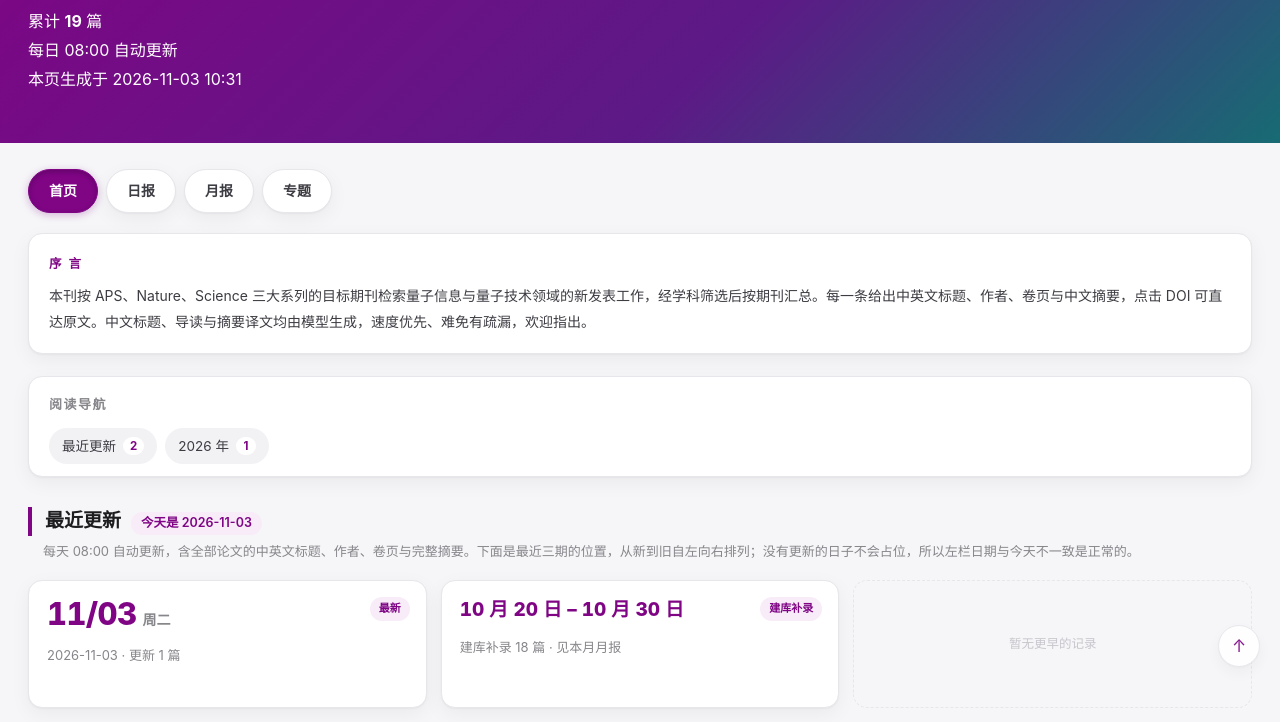
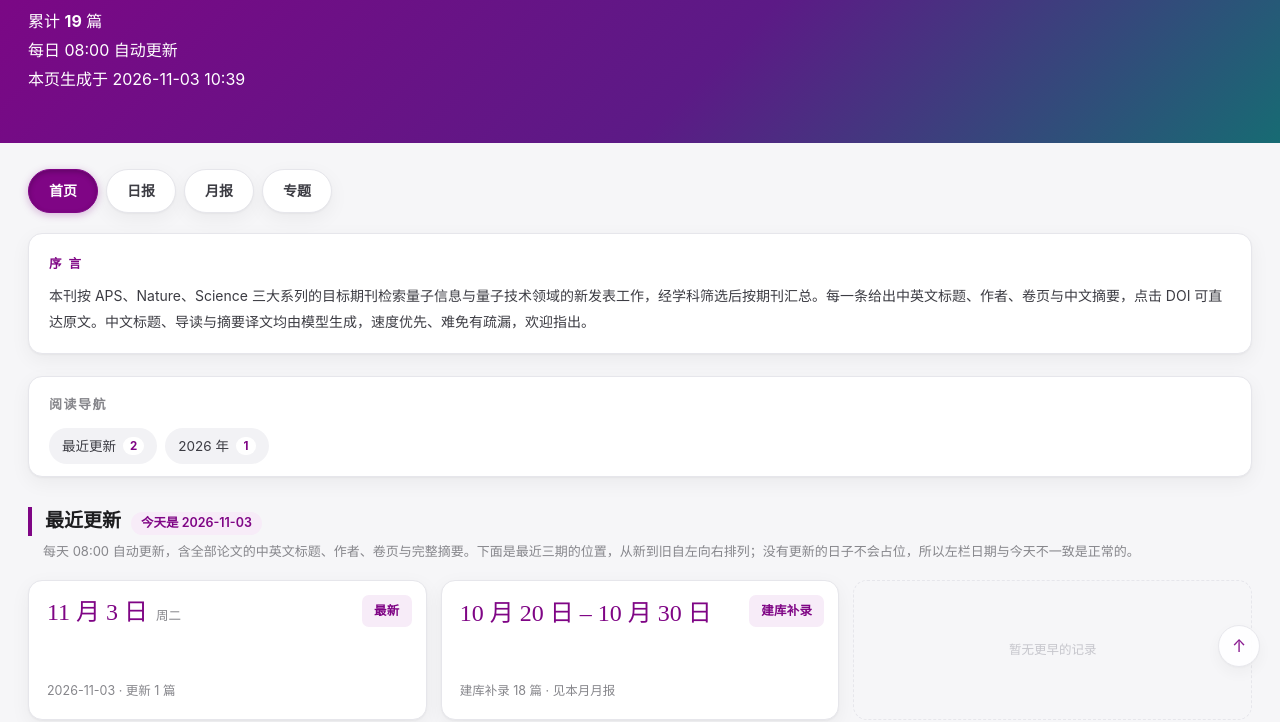
Before and after one commit to dengjiajv/quantum-digest, a plain HTML site: page index.html in a window 1280 px wide. Shown: the part 111-833 px from the top of the page. Drawn offline with Linux system fonts and the light colour scheme.

Commit message:
site: 2026-11-03 10:41

```diff
--- a/index.html
+++ b/index.html
@@ -122,22 +122,37 @@ body{
 }
 @media (max-width:820px){.recent3{grid-template-columns:1fr}}
 .recent3 .cardlink{
-  display:flex;flex-direction:column;gap:8px;height:100%;margin:0;min-height:128px;
+  display:flex;flex-direction:column;gap:10px;height:100%;margin:0;min-height:140px;
 }
-.recent3 .cl-b{align-self:flex-start;position:static;order:2}
-/* 大号日期：截短成 月/日，一眼能比出先后，不必读完整日期 */
-.recent3 .cl-d{
-  order:1;display:block;font-size:31px;font-weight:800;color:var(--purple);
-  letter-spacing:-.6px;line-height:1.1;font-variant-numeric:tabular-nums;
+/* 角标：比卡片区其它标签大一档，圆角收敛成方框而不是胶囊
+   （方框在卡片右上角更像印章，胶囊太圆会显得软）。
+   选择器要写成 .recent3 .cardlink .cl-b 三级——通用的 .cardlink .cl-b 定义在下面，
+   权重相同而位置更靠后，两级选择器会被它盖掉。 */
+.recent3 .cardlink .cl-b{
+  position:absolute;right:14px;top:14px;
+  font-size:12.5px;padding:5px 12px;border-radius:7px;letter-spacing:.3px;
 }
-.recent3 .cl-d small{
-  font-size:14px;font-weight:700;margin-left:6px;letter-spacing:0;color:var(--muted);
+/* 日期：三栏统一成「11 月 3 日」这种中文写法，同一个字号、同一个字重，不再加粗。
+   Times New Roman 是等宽数字、字形偏瘦，和下方「11 月」那一栏的观感更接近；
+   中文回退到系统字体，避免 Times 缺字时行高跳变。 */
+.recent3 .cardlink .cl-d{
+  order:1;display:block;
+  font-family:"Times New Roman",Georgia,serif;
+  font-size:24px;font-weight:400;color:var(--purple);
+  letter-spacing:0;line-height:1.25;
+  font-variant-numeric:lining-nums tabular-nums;
 }
-/* 补录批次没有「某一天」，用区间表示，字号跟着降一档才不会挤成两行 */
-.recent3 .cl-d.range{font-size:19px;letter-spacing:0;line-height:1.4}
-.recent3 .cl-s{order:3;margin-top:auto;font-size:12.5px}
+.recent3 .cardlink .cl-d small{
+  font-family:-apple-system,BlinkMacSystemFont,"Segoe UI","PingFang SC",
+    "Microsoft YaHei",sans-serif;
+  font-size:12.5px;font-weight:400;margin-left:8px;color:var(--muted);
+  letter-spacing:0;
+}
+/* 补录批次用区间，字符多一倍，行高放松一点，字号与单日保持一致 */
+.recent3 .cardlink .cl-d.range{line-height:1.35}
+.recent3 .cardlink .cl-s{order:3;margin-top:auto;font-size:12.5px}
 .recent3 .slot-empty{
-  border:1px dashed var(--line);border-radius:var(--radius);min-height:128px;
+  border:1px dashed var(--line);border-radius:var(--radius);min-height:140px;
   display:flex;align-items:center;justify-content:center;
   color:#c6c6cc;font-size:12.5px;background:transparent;
 }
@@ -335,7 +350,7 @@ footer b{color:var(--ink2);font-weight:600}
 <header class="hero"><div class="inner">
 <p class="kicker">Quantum Information Digest · Archive</p>
 <h1>量子信息速递</h1>
-<p class="meta"><div>累计 <b>19</b> 篇</div><div>每日 08:00 自动更新</div><div>本页生成于 2026-11-03 10:31</div></p>
+<p class="meta"><div>累计 <b>19</b> 篇</div><div>每日 08:00 自动更新</div><div>本页生成于 2026-11-03 10:39</div></p>
 </div></header>
 <div class="wrap">
 <nav class="tabs"><a href="index.html" class="active" aria-current="page">首页</a><a href="daily/2026-11-03.html">日报</a><a href="monthly/index.html">月报</a><a href="topic/index.html">专题</a></nav>
@@ -348,7 +363,7 @@ footer b{color:var(--ink2);font-weight:600}
 <div class="recent3">
 <a class="cardlink" href="daily/2026-11-03.html">
 <span class="cl-b">最新</span>
-<span class="cl-d">11/03<small>周二</small></span>
+<span class="cl-d">11 月 3 日<small>周二</small></span>
 <span class="cl-s">2026-11-03 · 更新 1 篇</span>
 </a>
 <a class="cardlink" href="monthly/2026-11.html">
```
Also changed, not shown: daily/2026-11-03.html (+28 -13 lines), daily/2026-11.html (+28 -13 lines), monthly/2026-11.html (+28 -13 lines), monthly/index.html (+28 -13 lines), topic/2026-11.html (+28 -13 lines), topic/index.html (+28 -13 lines).
